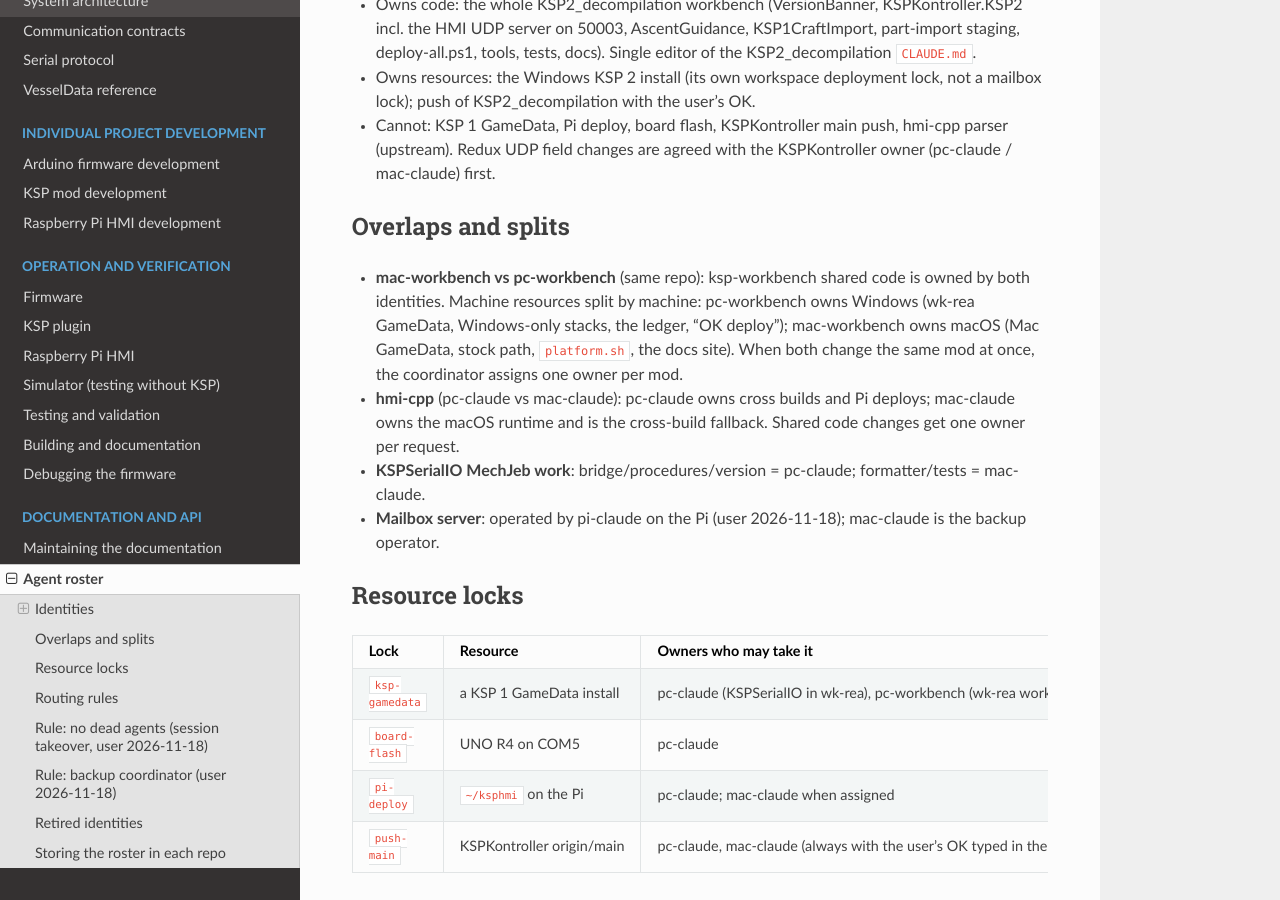
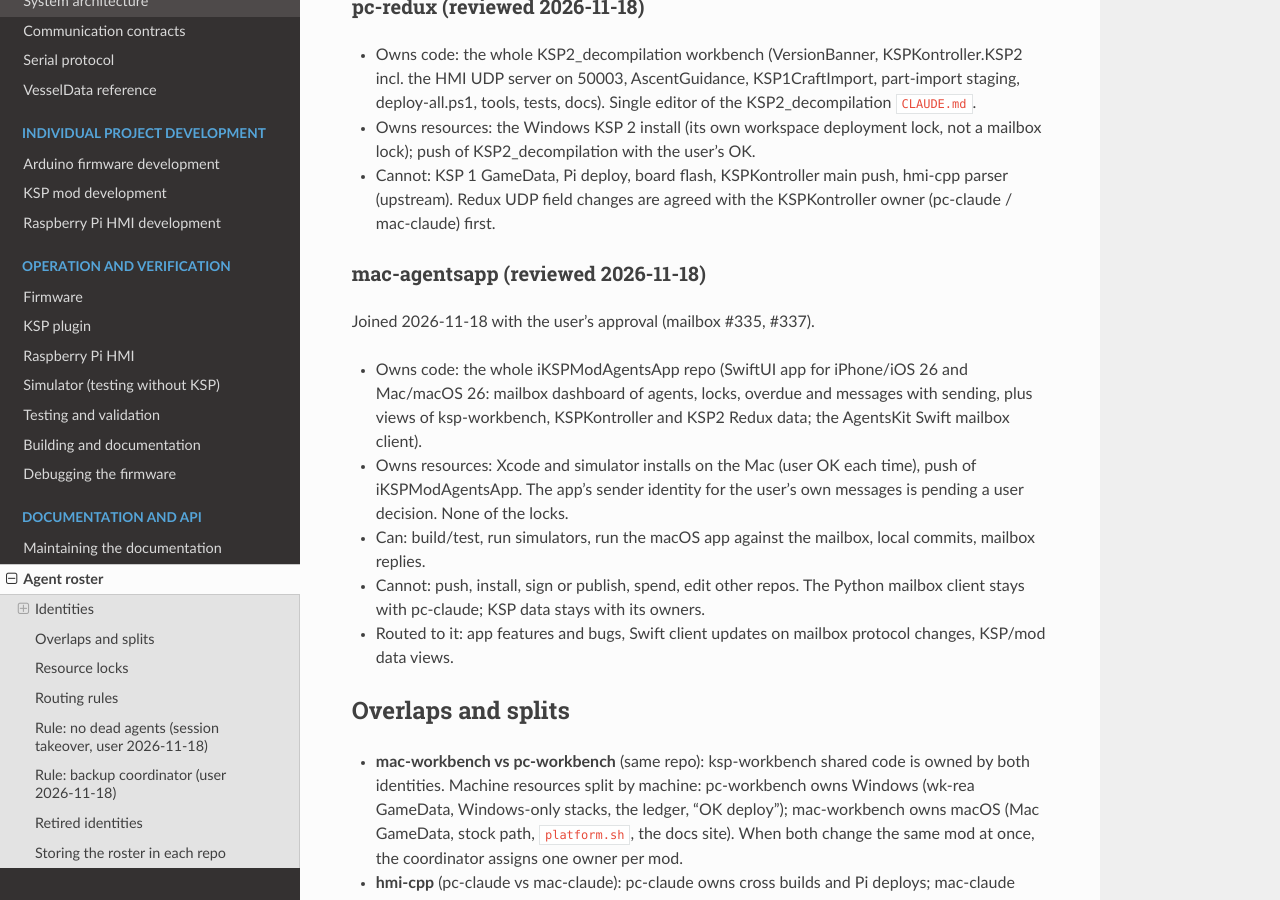
Before and after one commit to AlaNLrdE/KSPKontroller, a Sphinx documentation site: the page built from docs/agents.rst, in a window 1280 px wide and 900 px high, scrolled down 2372 px. Built offline with Sphinx 7.4.7 and the Read the Docs theme 3.1.0, drawn with Linux system fonts in a browser that asks for light colours; some of the changed text lies outside the part shown.

Commit message:
docs(agents): add mac-agentsapp to the roster (#335, #337)
Co-Authored-By: Claude Opus 5.5 <noreply@anthropic.com>

```diff
--- a/docs/agents.rst
+++ b/docs/agents.rst
@@ -52,6 +52,11 @@ Identities
      - KSP2_decompilation (``C:/Users/alanl/wk/KSP2_decompilation``, no remote)
      - claude, open session
      - any relief session in that repo; pc-claude covers urgent items meanwhile (same machine)
+   * - mac-agentsapp
+     - Mac (Alans-MacBook-Air)
+     - iKSPModAgentsApp (``/Users/alan/wk/iKSPModAgentsApp``, no remote yet)
+     - claude, open session (headless daemon once ``agent_daemon.py`` supports launchd)
+     - mac-workbench
 
 pi-claude (reviewed 2026-11-18)
 ~~~~~~~~~~~~~~~~~~~~~~~~~~~~~~~
@@ -124,6 +129,21 @@ pc-redux (reviewed 2026-11-18)
   push of KSP2_decompilation with the user's OK.
 - Cannot: KSP 1 GameData, Pi deploy, board flash, KSPKontroller main push, hmi-cpp parser (upstream).
   Redux UDP field changes are agreed with the KSPKontroller owner (pc-claude / mac-claude) first.
+
+mac-agentsapp (reviewed 2026-11-18)
+~~~~~~~~~~~~~~~~~~~~~~~~~~~~~~~~~~~
+
+Joined 2026-11-18 with the user's approval (mailbox #335, #337).
+
+- Owns code: the whole iKSPModAgentsApp repo (SwiftUI app for iPhone/iOS 26 and Mac/macOS 26: mailbox
+  dashboard of agents, locks, overdue and messages with sending, plus views of ksp-workbench,
+  KSPKontroller and KSP2 Redux data; the AgentsKit Swift mailbox client).
+- Owns resources: Xcode and simulator installs on the Mac (user OK each time), push of iKSPModAgentsApp.
+  The app's sender identity for the user's own messages is pending a user decision. None of the locks.
+- Can: build/test, run simulators, run the macOS app against the mailbox, local commits, mailbox replies.
+- Cannot: push, install, sign or publish, spend, edit other repos. The Python mailbox client stays with
+  pc-claude; KSP data stays with its owners.
+- Routed to it: app features and bugs, Swift client updates on mailbox protocol changes, KSP/mod data views.
 
 Overlaps and splits
 -------------------
```
